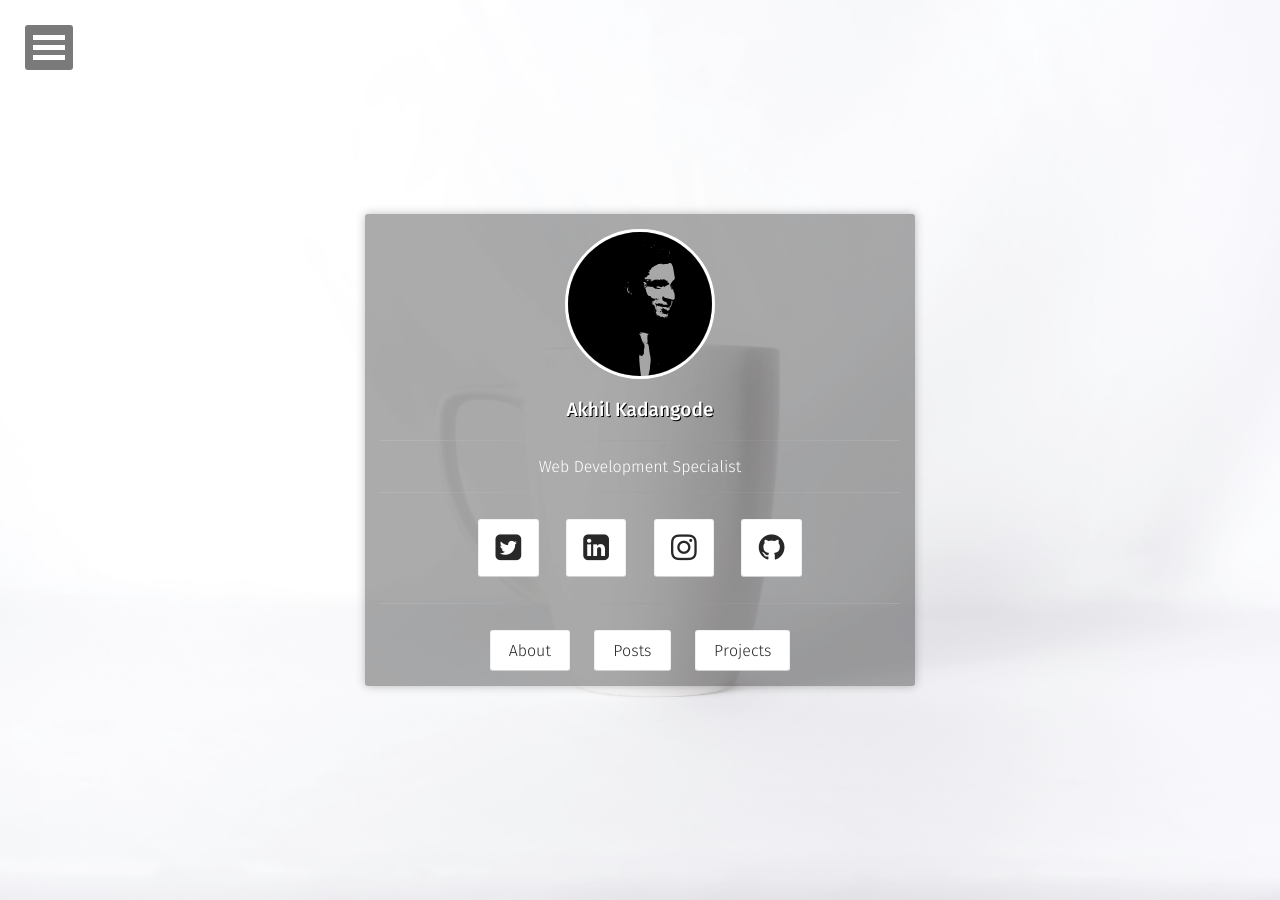
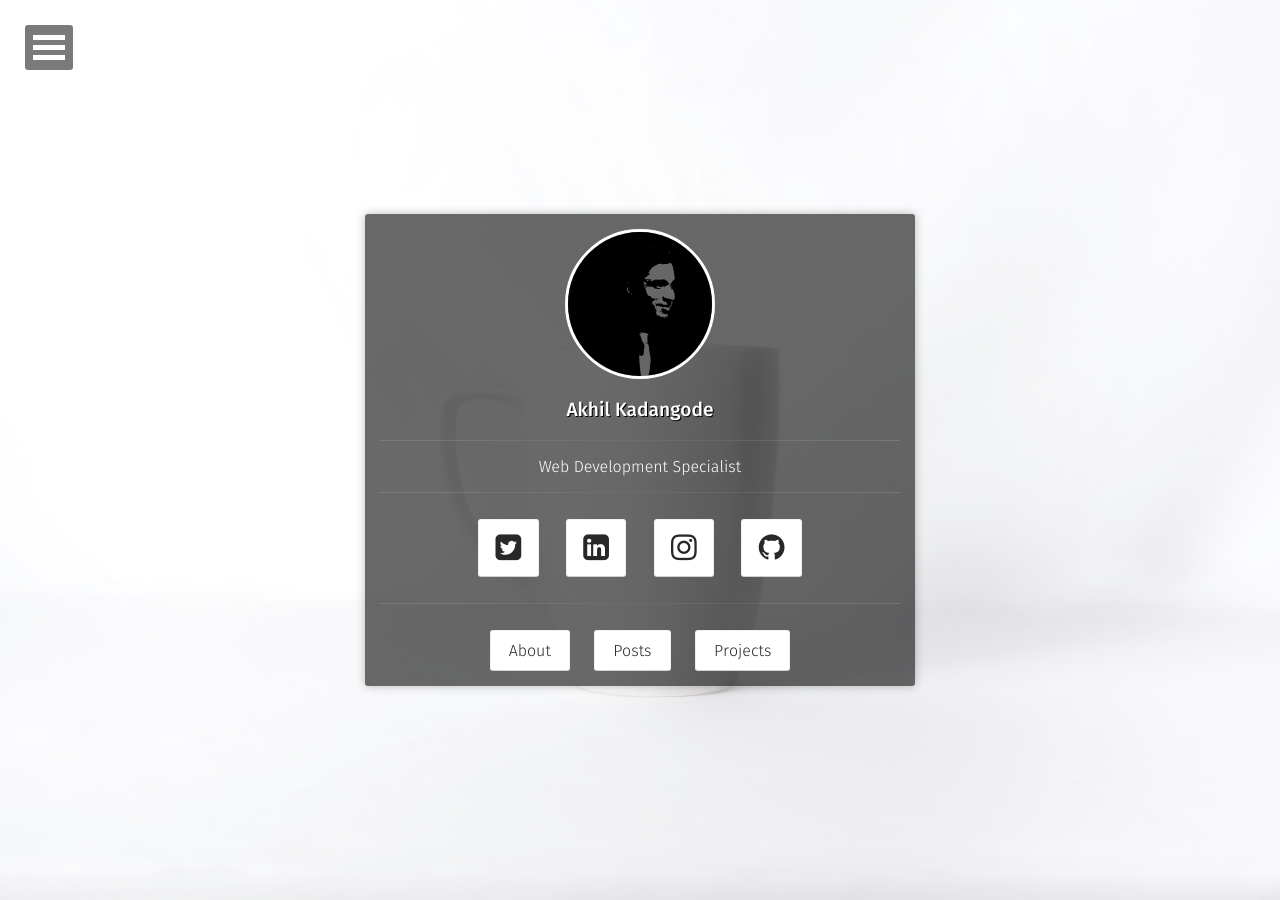
Before and after one commit to Akhilani/akhilani.com, a Jekyll site: the page built from index.html, in a window 1280 px wide. Built offline with Jekyll 4.4.1, drawn with Linux system fonts in a browser that asks for light colours; some web fonts are replaced.

Commit message:
darker glass

```diff
--- a/_sass/site.scss
+++ b/_sass/site.scss
@@ -222,5 +222,5 @@ header .entry-meta {
 }
 
 .glassy-grey {
-	background-color: #05050555;
+	background-color: #05050599;
 }
```
